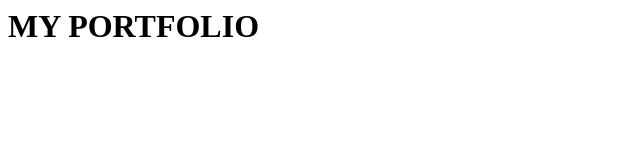
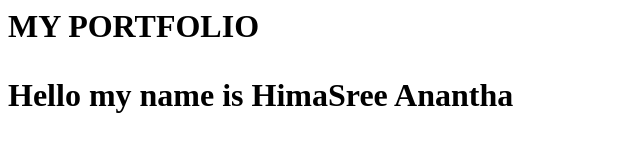
Before and after one commit to himias/hima, a plain HTML site: page index.html in a window 1280 px wide. Shown: the whole page, without its empty margins (0-640 px from the left). Drawn offline with Linux system fonts and the light colour scheme.

Commit message:
my portfolio

```diff
--- a/index.html
+++ b/index.html
@@ -1 +1,2 @@
 <h1>MY PORTFOLIO<h1>
+ <p>Hello my name is HimaSree Anantha<p>
```
